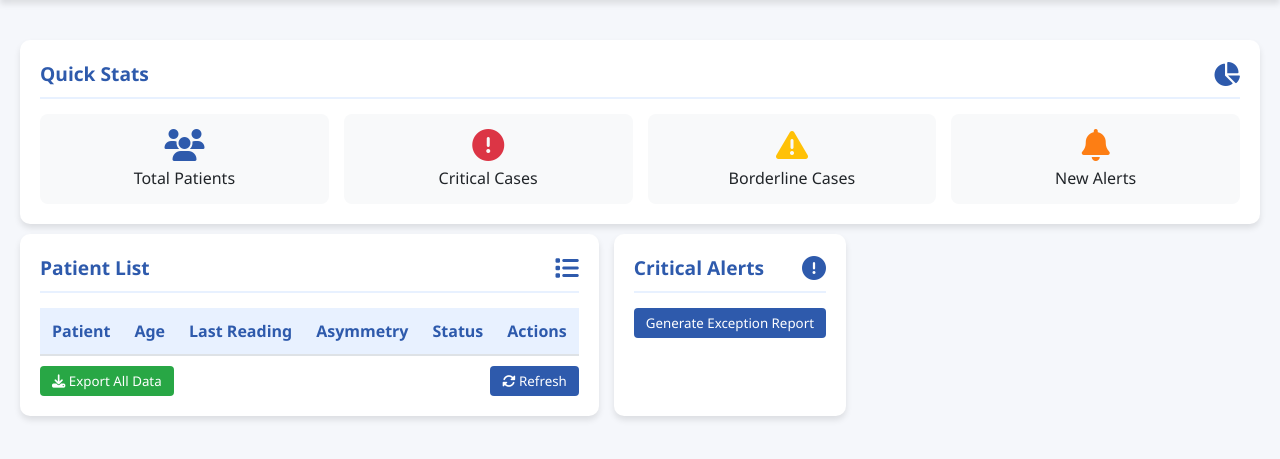
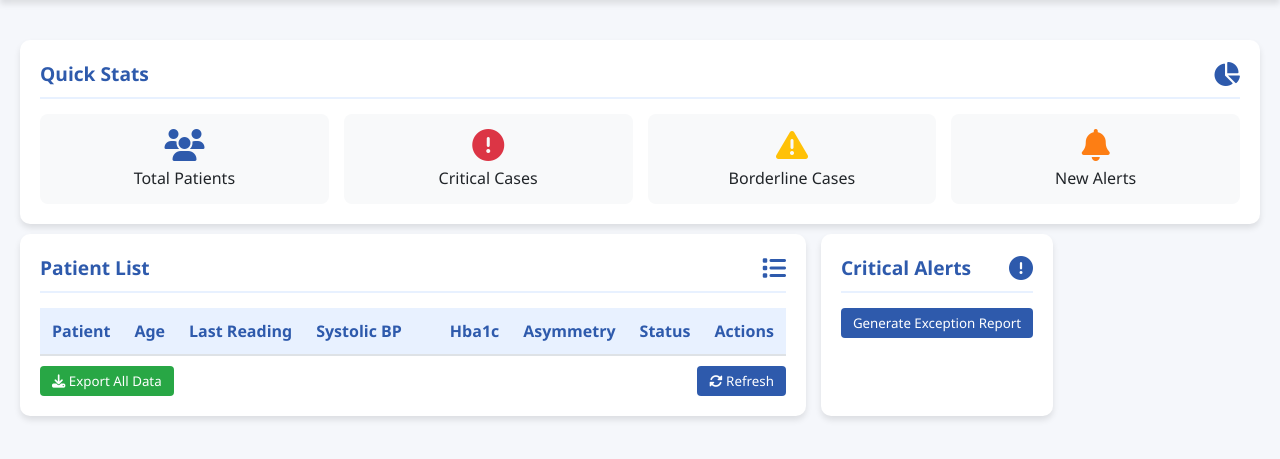
Before and after one commit to loicfred/Lacunar_Stroke_Project, a Python web app: template src/web/templates/dashboard_doctor.html in a window 1280 px wide. Shown: the part 90-549 px from the top of the page. Run offline with Jinja, Linux system fonts and the light colour scheme; the template is opened without the code that fills it, so the values that code supplies are empty.

Commit message:
Update some html

```diff
--- a/src/web/templates/dashboard_doctor.html
+++ b/src/web/templates/dashboard_doctor.html
@@ -89,6 +89,8 @@
                         <th>Patient</th>
                         <th>Age</th>
                         <th>Last Reading</th>
+                        <th>Systolic BP<th>
+                        <th>Hba1c</th>
                         <th>Asymmetry</th>
                         <th>Status</th>
                         <th>Actions</th>
@@ -102,6 +104,8 @@
                         <td><strong>{{patient.first_name}} {{patient.last_name}}</strong></td>
                         <td>{{patient.age_group}}</td>
                         <td>{{patient.latest_reading_timestamp}}</td>
+                        <td>{{patient.latest_reading_systolic_bp}}</td>
+                        <td>{{patient.latest_reading_hba1c}}</td>
                         <td>{{(patient.latest_reading_asymmetry_index*100) | round(2)}}</td>
 
                         <td><span class="table-badge status-{% if patient.latest_reading_risk_label == 'Critical' %}critical{% elif patient.latest_reading_risk_label == 'Borderline' %}borderline{% else %}normal{% endif %}">{{patient.latest_reading_risk_label}}</span></td>
```
Also changed, not shown: tests/test_models.py (+9 -9 lines).
